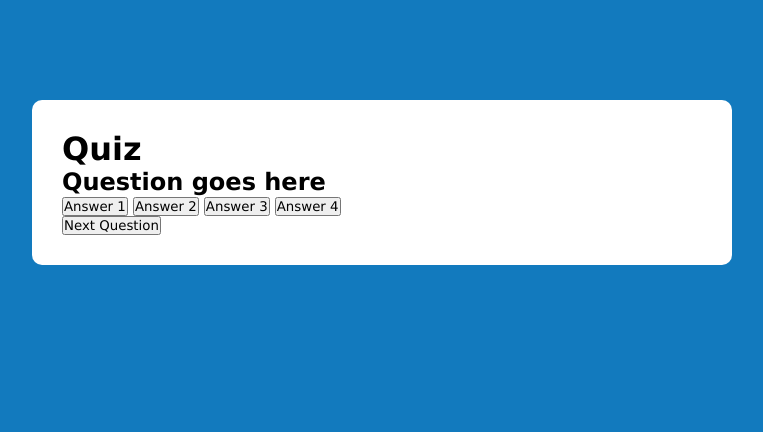
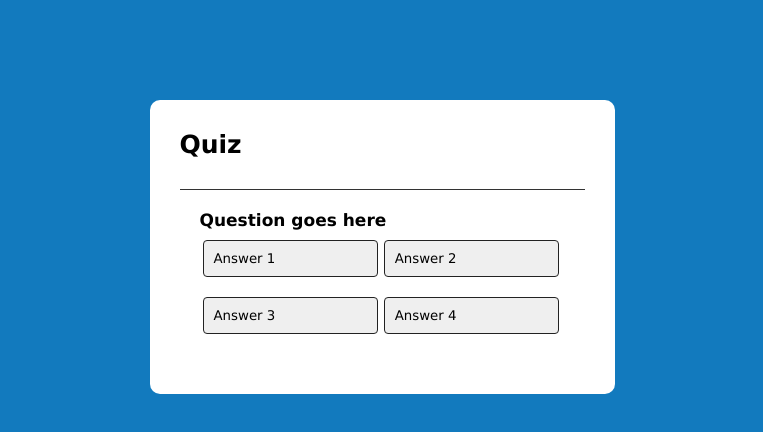
Before and after one commit to BoboMad/Quizapp, a plain HTML site: page index.html in a window 1280 px wide. Shown: the whole page, without its empty margins (258-1021 px from the left). Drawn offline with Linux system fonts and the light colour scheme.

Commit message:
Second commit

```diff
--- a/Styles.scss
+++ b/Styles.scss
@@ -9,6 +9,77 @@ body{
 }
 
 
+@media screen and (max-width: 19200px) {
+    .app-body{
+        background: #ffff;
+        width: 30%;
+        margin: 100px auto 0;
+        border-radius: 10px;
+        padding: 30px;
+        min-width: 405px;
+    }
+
+    h1{
+        font-size: 25px;
+        font-weight: 600;
+        border-bottom: 1px solid #333;
+        padding-bottom: 30px;
+    }
+
+    .Quiz{
+        padding: 20px;
+
+        h2{
+            font-size: 17px;
+            font-weight: 600;
+        }
+    }
+
+    .Answer-buttons{
+        background: #ffff;
+        display: flex;
+        flex-wrap: wrap;
+        align-items: center;
+
+
+        .btn{
+            width: 48%;
+            min-width: 145px;
+            margin: 2px;
+            border: 1px solid #222;
+            padding: 10px;
+            margin: 10px 3px;
+            border-radius: 4px;
+            text-align: left;
+            cursor: pointer;
+
+            &:hover{
+                background-color: #9c9a9a;
+                color: #fff;
+                transition: 0.4s;
+            }
+        }
+    }
+
+    #next-btn{
+        background-color: rgb(19, 103, 160);
+        color: #ffff;
+        width: 40%;
+        border-radius: 4px;
+        padding: 8px;
+        margin: 10px auto 0;
+        border: 0px;
+        display: none;
+        cursor: pointer;
+
+        &:hover{
+            background-color: rgb(47, 120, 168);
+            transition: 0.2s;
+        }
+    }
+
+}
+
 @media screen and (max-width: 480px) {
     .app-body{
         background: #ffff;
@@ -16,6 +87,7 @@ body{
         margin: 100px auto 0;
         border-radius: 10px;
         padding: 30px;
+        min-width: 300px;
     }
 
     h1{
```
Also changed, not shown: styles.css, 1 other file.
